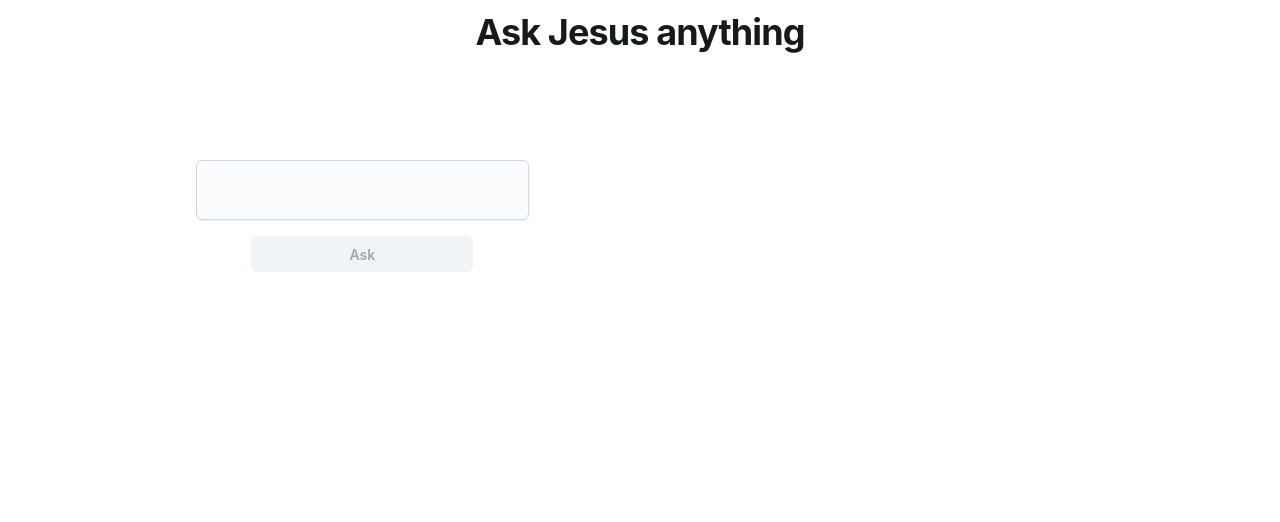
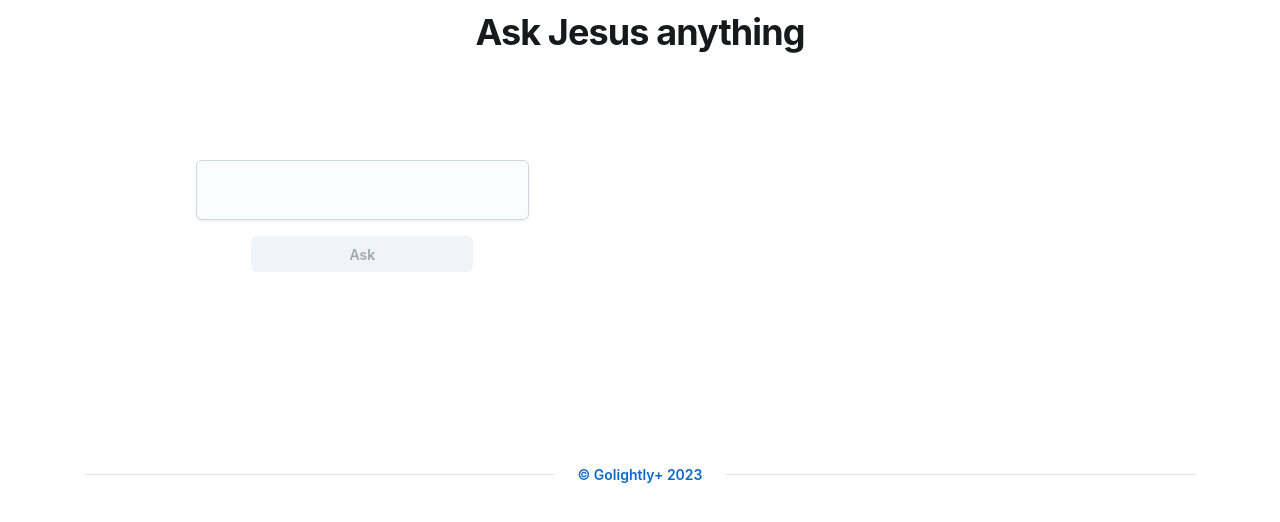
Before and after one commit to magician11/openai, a React (Create React App) app: page / in a window 1280 px wide. Shown: the top 522 px of the page. Built offline with nearby package versions, Linux system fonts and the light colour scheme.

Commit message:
added © to app

```diff
--- a/src/App.js
+++ b/src/App.js
@@ -7,7 +7,8 @@ import {
   Textarea,
   Grid,
   CssBaseline,
-  Stack
+  Stack,
+  Divider
 } from '@mui/joy';
 import Typewriter from 'typewriter-effect';
 import { getResponse } from './modules/firebase.js';
@@ -38,6 +39,7 @@ const App = () => {
               minRows={2}
               sx={{ width: 333 }}
               value={prompt}
+              disabled={answering}
               onChange={event => setPrompt(event.target.value)}
             />
             {answered ? (
@@ -82,6 +84,15 @@ const App = () => {
           )}
         </Grid>
       </Grid>
+      <Divider
+        component="div"
+        role="presentation"
+        sx={{ mt: 22, maxWidth: 1111, mx: 'auto' }}
+      >
+        <Button href="https://golightlyplus.com" component="a" variant="plain">
+          © Golightly+ {new Date().getFullYear()}
+        </Button>
+      </Divider>
     </CssVarsProvider>
   );
 };
```
Also changed, not shown: 1 other file (tests, documents, lock files or other folders).
